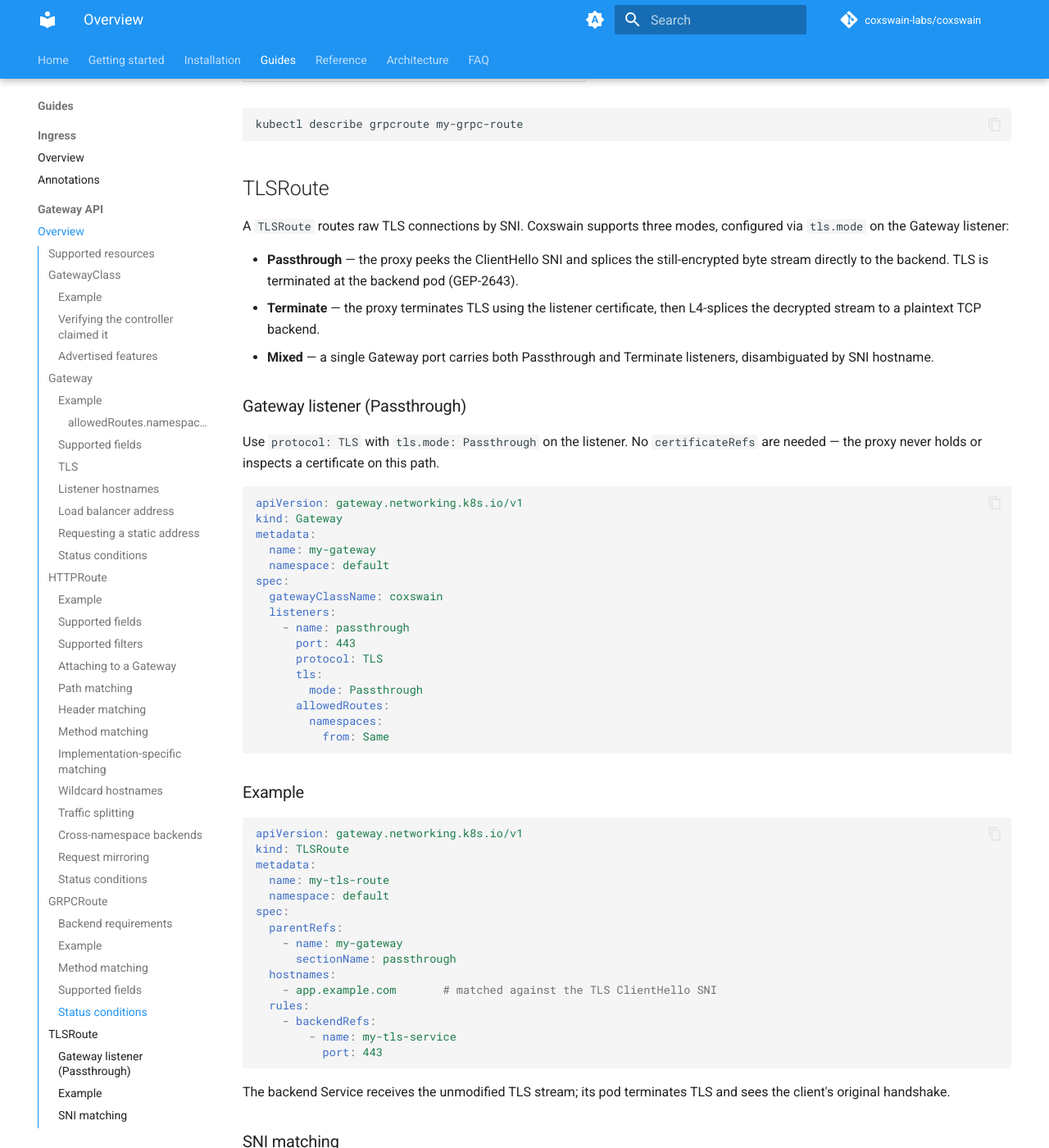
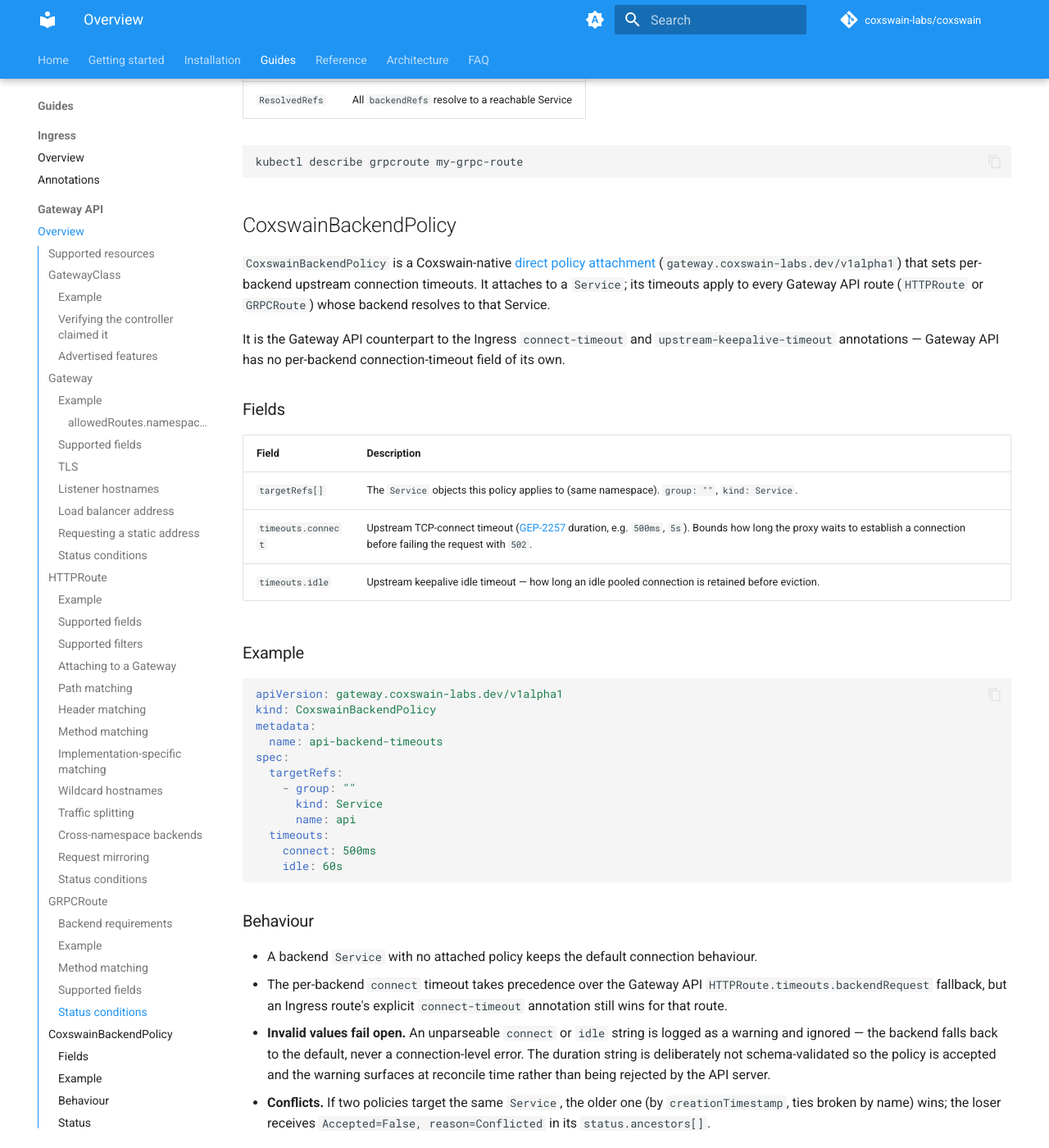
Before and after one commit to coxswain-labs/coxswain, an MkDocs documentation site: the page built from docs/src/guides/gateway-api.md, in a window 1280 px wide and 1400 px high, scrolled down 14768 px. Shown: the whole window at 82% size. Built offline with MkDocs 1.6.1 and Material for MkDocs 9.7.7, drawn with Linux system fonts in a browser that asks for light colours; comment, search, counter and statistics services are not loaded; the version menu is left out; some of the changed text lies outside the part shown.

Commit message:
docs(gateway-api): document CoxswainBackendPolicy per-backend timeouts
Add a CoxswainBackendPolicy section (fields, example, precedence, fail-open
behaviour, conflict resolution, status) and a Supported-resources table row.

Fixes #354

Co-Authored-By: Claude Opus 4.8 (1M context) <noreply@anthropic.com>
Claude-Session: https://claude.ai/code/session_01FFPUrdxkRtw72EUtcGTY2N

````diff
--- a/docs/src/guides/gateway-api.md
+++ b/docs/src/guides/gateway-api.md
@@ -14,6 +14,7 @@ Coxswain implements the [Kubernetes Gateway API](https://gateway-api.sigs.k8s.io
 | `TLSRoute` | `gateway.networking.k8s.io/v1alpha2` | SNI-keyed L4 passthrough; no TLS termination at proxy |
 | `ReferenceGrant` | `gateway.networking.k8s.io/v1beta1` | Cross-namespace backend and certificate access |
 | `BackendTLSPolicy` | `gateway.networking.k8s.io/v1` | Upstream TLS configuration referencing a CA `ConfigMap` or `Secret` |
+| `CoxswainBackendPolicy` | `gateway.coxswain-labs.dev/v1alpha1` | Coxswain-native per-`Service` connect/idle timeouts — see [below](#coxswainbackendpolicy) |
 
 !!! warning "Not supported"
     `TCPRoute` and `UDPRoute` are not implemented.
@@ -584,6 +585,52 @@ Header matching uses the same `Exact` and `RegularExpression` semantics as `HTTP
 kubectl describe grpcroute my-grpc-route
 ```
 
+## CoxswainBackendPolicy
+
+`CoxswainBackendPolicy` is a Coxswain-native [direct policy attachment](https://gateway-api.sigs.k8s.io/geps/gep-713/) (`gateway.coxswain-labs.dev/v1alpha1`) that sets per-backend upstream connection timeouts. It attaches to a `Service`; its timeouts apply to every Gateway API route (`HTTPRoute` or `GRPCRoute`) whose backend resolves to that Service.
+
+It is the Gateway API counterpart to the Ingress `connect-timeout` and `upstream-keepalive-timeout` annotations — Gateway API has no per-backend connection-timeout field of its own.
+
+### Fields
+
+| Field | Description |
+|-------|-------------|
+| `targetRefs[]` | The `Service` objects this policy applies to (same namespace). `group: ""`, `kind: Service`. |
+| `timeouts.connect` | Upstream TCP-connect timeout ([GEP-2257](https://gateway-api.sigs.k8s.io/geps/gep-2257/) duration, e.g. `500ms`, `5s`). Bounds how long the proxy waits to establish a connection before failing the request with `502`. |
+| `timeouts.idle` | Upstream keepalive idle timeout — how long an idle pooled connection is retained before eviction. |
+
+### Example
+
+```yaml
+apiVersion: gateway.coxswain-labs.dev/v1alpha1
+kind: CoxswainBackendPolicy
+metadata:
+  name: api-backend-timeouts
+spec:
+  targetRefs:
+    - group: ""
+      kind: Service
+      name: api
+  timeouts:
+    connect: 500ms
+    idle: 60s
+```
+
+### Behaviour
+
+- A backend `Service` with no attached policy keeps the default connection behaviour.
+- The per-backend `connect` timeout takes precedence over the Gateway API `HTTPRoute.timeouts.backendRequest` fallback, but an Ingress route's explicit `connect-timeout` annotation still wins for that route.
+- **Invalid values fail open.** An unparseable `connect` or `idle` string is logged as a warning and ignored — the backend falls back to the default, never a connection-level error. The duration string is deliberately not schema-validated so the policy is accepted and the warning surfaces at reconcile time rather than being rejected by the API server.
+- **Conflicts.** If two policies target the same `Service`, the older one (by `creationTimestamp`, ties broken by name) wins; the loser receives `Accepted=False, reason=Conflicted` in its `status.ancestors[]`.
+
+### Status
+
+The controller writes one `status.ancestors[]` entry per targeted `Service` with an `Accepted` condition:
+
+```bash
+kubectl describe coxswainbackendpolicy api-backend-timeouts
+```
+
 ## TLSRoute
 
 A `TLSRoute` routes raw TLS connections by SNI. Coxswain supports three modes, configured via `tls.mode` on the Gateway listener:
````
